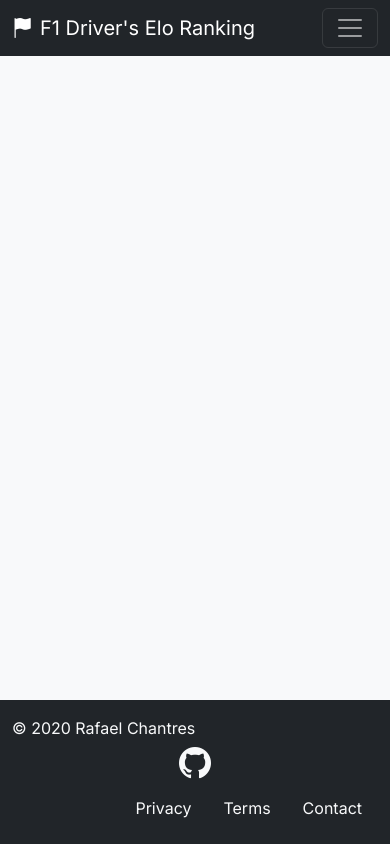
After one commit to rafachan3/f1-elo-ranking, a Flask app: template templates/base.html in a window 390 px wide. The commit adds this page. Run offline with Flask 3, Linux system fonts and the light colour scheme; the template is opened without the code that fills it: most values are stand-ins (such as "Sample title", 1, 10 or a date in 2020); parts of the project's set-up code (start-up, migrations or seed data) failed here and were passed over; some libraries are stand-ins or nearby versions.

Commit message:
Add Bootstrap UI with responsive table and badges
Created responsive web interface for the F1 ELO Rankings system using Bootstrap 5
and custom CSS. The design features a clean, modern layout with interactive elements
and consistent styling across all components.

Key changes:
- Set up project structure with templates and static directories
- Integrated Bootstrap 5 framework
- Created base template with responsive navbar and footer
- Implemented main rankings table with hover effects and color-coded badges
- Added custom styling for improved typography and interactions

Detailed changes:
1. Project Structure:
   - Created /templates directory for HTML files
   - Created /static/css directory for stylesheets
   - Added base.html as the template foundation
   - Added index.html for the rankings display

2. Dependencies:
   - Added Flask-Bootstrap5 to main.py
   - Initialized Bootstrap5 with the Flask app

3. Template Features:
   - Responsive navbar with search functionality
   - GitHub integration in footer
   - Mobile-friendly table layout
   - Interactive badges for experience levels and reliability grades

4. Styling:
   - Custom font integration (Inter and Titillium Web)
   - Hover animations for interactive elements
   - Color-coded experience levels and reliability grades
   - Consistent spacing and typography

5. Experience Level Colors:
   - Rookie: Green (success)
   - Developing: Light Blue (info)
   - Established: Blue (primary)
   - Veteran: Yellow (warning)
   - Legend: Red (danger)

6. Reliability Grade Colors:
   - A/A+: Green variants
   - B/B+: Blue variants
   - C/C+: Yellow variants
   - D/D+: Red variants
   - F: Dark

Dependencies added:
from flask_bootstrap import Bootstrap5

```diff
--- a/main.py
+++ b/main.py
@@ -1,10 +1,12 @@
 from flask import Flask, render_template, redirect, url_for
 from flask_sqlalchemy import SQLAlchemy
+from flask_bootstrap import Bootstrap5
 from data_processor import F1DataProcessor
 from database_utils import update_database_from_df
 import os
 
 app = Flask(__name__)
+Bootstrap5(app)
 
 # Database configuration
 app.config['SQLALCHEMY_DATABASE_URI'] = "sqlite:///f1-driver-elo-rankings.db"
--- /dev/null
+++ b/static/css/styles.css
@@ -0,0 +1,94 @@
+/* Base font settings */
+body {
+    font-family: 'Inter', -apple-system, BlinkMacSystemFont, 'Segoe UI', Roboto, Oxygen, Ubuntu, Cantarell, 'Open Sans', 'Helvetica Neue', sans-serif;
+    line-height: 1.5;
+    color: #333;
+    background-color: #f8f9fa; /* Added to test if CSS is loading */
+}
+
+/* Headings */
+h1, h2, h3, h4, h5, h6 {
+    font-family: 'Titillium Web', sans-serif;
+    font-weight: 600;
+}
+
+/* Specific styling for data displays */
+.elo-rating {
+    font-family: 'Inter', sans-serif;
+    font-weight: 500;
+}
+
+/* Table styling */
+.table {
+    font-family: 'Inter', sans-serif;
+    font-size: 0.95rem;
+}
+
+/* Badge styles with increased specificity */
+.table .badge {
+    transition: all 0.2s ease;
+    display: inline-block;
+    padding: 0.5em 0.75em;
+}
+
+.table .badge:hover {
+    transform: scale(1.1);
+    cursor: pointer;
+}
+
+/* Reliability Grade Styles with increased specificity */
+.table .reliability-grade {
+    font-weight: 600;
+    min-width: 40px;
+    text-align: center;
+}
+
+/* A grades - Green */
+.grade-a-plus {
+    background-color: #198754;  /* Dark green */
+    color: white;
+}
+
+.grade-a {
+    background-color: #28a745;  /* Standard green */
+    color: white;
+}
+
+/* B grades - Blue */
+.grade-b-plus {
+    background-color: #0d6efd;  /* Dark blue */
+    color: white;
+}
+
+.grade-b {
+    background-color: #3d8bfd;  /* Standard blue */
+    color: white;
+}
+
+/* C grades - Yellow/Orange */
+.grade-c-plus {
+    background-color: #fd7e14;  /* Dark orange */
+    color: white;
+}
+
+.grade-c {
+    background-color: #ffc107;  /* Standard yellow */
+    color: black;
+}
+
+/* D grades - Red */
+.grade-d-plus {
+    background-color: #dc3545;  /* Dark red */
+    color: white;
+}
+
+.grade-d {
+    background-color: #e35d6a;  /* Standard red */
+    color: white;
+}
+
+/* F grade - Dark grey */
+.grade-f {
+    background-color: #343a40;  /* Dark grey */
+    color: white;
+}
--- /dev/null
+++ b/templates/base.html
@@ -0,0 +1,83 @@
+<!DOCTYPE html>
+<html lang="en">
+<head>
+    <meta charset="UTF-8">
+    <meta name="viewport" content="width=device-width, initial-scale=1.0">
+    <!-- Google Fonts -->
+    <link href="https://fonts.googleapis.com/css2?family=Inter:wght@400;500;600;700&family=Titillium+Web:wght@600;700&display=swap" rel="stylesheet">
+    <!-- Bootstrap CSS -->
+    <link href="https://cdn.jsdelivr.net/npm/bootstrap@5.3.3/dist/css/bootstrap.min.css" rel="stylesheet" integrity="sha384-QWTKZyjpPEjISv5WaRU9OFeRpok6YctnYmDr5pNlyT2bRjXh0JMhjY6hW+ALEwIH" crossorigin="anonymous">
+    <!-- Bootstrap Icons -->
+    <link rel="stylesheet" href="https://cdn.jsdelivr.net/npm/bootstrap-icons@1.11.3/font/bootstrap-icons.min.css">
+    <!-- Custom CSS -->
+    <link href="{{ url_for('static', filename='/css/styles.css') }}" rel="stylesheet" />
+    <title>F1 ELO Rankings</title>
+</head>
+<body class="d-flex flex-column min-vh-100">
+    <!-- Navbar -->
+    <nav class="navbar navbar-expand-lg navbar-dark bg-dark">
+        <div class="container">
+            <a class="navbar-brand d-flex align-items-center" href="/">
+                <i class="bi bi-flag-fill me-2"></i>
+                F1 Driver's Elo Ranking
+            </a>
+            <button class="navbar-toggler" type="button" data-bs-toggle="collapse" data-bs-target="#navbarNav">
+                <span class="navbar-toggler-icon"></span>
+            </button>
+
+            <div class="collapse navbar-collapse" id="navbarNav">
+                <ul class="navbar-nav me-auto">
+                    <li class="nav-item">
+                        <a class="nav-link active" href="/">Rankings</a>
+                    </li>
+                    <li class="nav-item">
+                        <a class="nav-link" href="/methodology">Methodology</a>
+                    </li>
+                    <li class="nav-item">
+                        <a class="nav-link" href="/about">About</a>
+                    </li>
+                </ul>
+                <form class="d-flex">
+                    <input class="form-control me-2" type="search" placeholder="Search driver...">
+                    <button class="btn btn-outline-light" type="submit">Search</button>
+                </form>
+            </div>
+        </div>
+    </nav>
+
+    <main class="flex-shrink-0">
+        {% block content %}{% endblock %}
+    </main>
+
+    <!-- Footer -->
+    <footer class="footer mt-auto py-3 bg-dark text-light">
+        <div class="container">
+            <div class="row align-items-center">
+                <div class="col-md-4">
+                    <p class="mb-0">© {{ current_year }} Rafael Chantres</p>
+                </div>
+                <div class="col-md-4 text-center">
+                    <a href="https://github.com/rafachan3/f1-elo-ranking" class="text-light" target="_blank" rel="noopener noreferrer">
+                        <i class="bi bi-github" style="font-size: 2rem;"></i>
+                    </a>
+                </div>
+                <div class="col-md-4">
+                    <ul class="nav justify-content-end">
+                        <li class="nav-item">
+                            <a class="nav-link text-light" href="/privacy">Privacy</a>
+                        </li>
+                        <li class="nav-item">
+                            <a class="nav-link text-light" href="/terms">Terms</a>
+                        </li>
+                        <li class="nav-item">
+                            <a class="nav-link text-light" href="/contact">Contact</a>
+                        </li>
+                    </ul>
+                </div>
+            </div>
+        </div>
+    </footer>
+
+    <script src="https://cdn.jsdelivr.net/npm/bootstrap@5.3.3/dist/js/bootstrap.bundle.min.js" integrity="sha384-YvpcrYf0tY3lHB60NNkmXc5s9fDVZLESaAA55NDzOxhy9GkcIdslK1eN7N6jIeHz" crossorigin="anonymous"></script>
+</body>
+</html>
```
Also changed, not shown: templates/index.html (+64 -29 lines).
